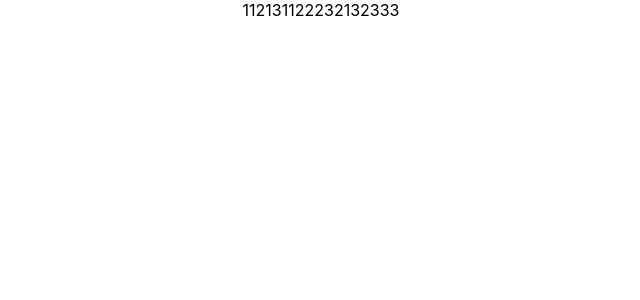
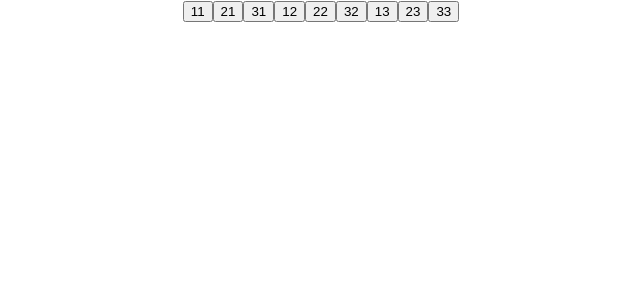
Before and after one commit to AimalKhanOfficial/TicTacToe_React, a React (Create React App) app: page / in a window 1280 px wide. Shown: the top 300 px of the page, without its empty margins (319-959 px from the left). Built offline with nearby package versions, Linux system fonts and the light colour scheme.

Commit message:
Clickable cell was made part of the base area (refactor).

```diff
--- a/src/components/baseArea/BaseArea.jsx
+++ b/src/components/baseArea/BaseArea.jsx
@@ -1,4 +1,5 @@
 import React, {Component} from "react";
+import ClickableCell from "../clickableCell/ClickableCell";
 
 export default class BaseArea extends Component {
     render() {
@@ -8,7 +9,7 @@ export default class BaseArea extends Component {
                 {
                     baseAreaCells.filter(row => row !== undefined && Array.isArray(row)).map((baseRow, i) =>
                         baseRow.filter(cellItem => cellItem !==undefined).map(
-                            CellItemId => <span key={CellItemId}>{CellItemId}</span>
+                            CellItemId => <ClickableCell key={CellItemId} cellId={CellItemId}/>
                         )
                     )
                 }
--- a/src/components/clickableCell/ClickableCell.jsx
+++ b/src/components/clickableCell/ClickableCell.jsx
@@ -1,11 +1,16 @@
 import React, {Component} from "react";
 
 export default class ClickableCell extends Component {
+
+    constructor(props){
+        super(props);
+    }
+
     render(){
         return (
-            <div>
+            <button onClick={this.onCellClicked}>
                 {this.props.cellId}
-            </div>
+            </button>
         );
     }
 }
```
